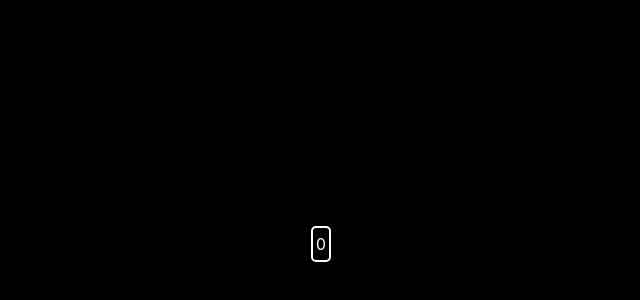
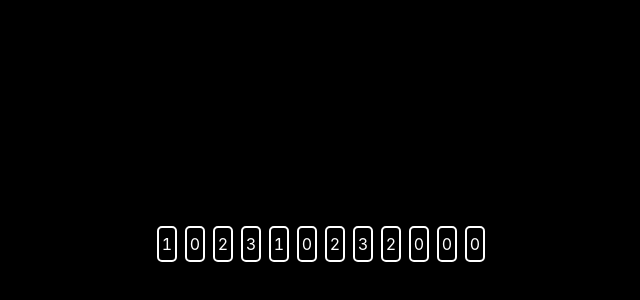
Before and after one commit to zlxiao97/demo-number-scroll, a React app in the folder src/: page / in a window 1280 px wide. Shown: the part 156-456 px from the top of the page, without its empty margins (319-959 px from the left). Built offline with nearby package versions, Linux system fonts and the light colour scheme; the HTML template or start-up script is replaced by a standard one.

Commit message:
step7： 支持多位数

```diff
--- a/src/components/NumberScroll/NumberScrollItem.js
+++ b/src/components/NumberScroll/NumberScrollItem.js
@@ -12,7 +12,7 @@ const NumberScrollItem = (props) => {
     .concat(0)
   return (
     <div className='number-scroll__stage' ref={ref}>
-      <div className='number-scroll__gimmick' data-value={0}>
+      <div className='number-scroll__gimmick' data-value={props.value}>
         {numbers.map((number) => (
           <div key={uuidV4()}>{number}</div>
         ))}
--- a/src/components/NumberScroll/index.js
+++ b/src/components/NumberScroll/index.js
@@ -1,12 +1,17 @@
 import React from 'react'
-import PropTypes from "prop-types";
+import PropTypes from 'prop-types'
+import { v4 as uuidV4 } from "uuid";
 import NumberScrollItem from './NumberScrollItem'
 import './number-scroll.css'
 
-const NumberScroll = () => {
+const NumberScroll = (props) => {
+  const numbers = String(props.number).split('')
+
   return (
     <div className='number-scroll'>
-      <NumberScrollItem />
+      {numbers.map((item) => (
+        <NumberScrollItem key={uuidV4()} value={+item} />
+      ))}
     </div>
   )
 }
--- a/src/components/NumberScroll/number-scroll.css
+++ b/src/components/NumberScroll/number-scroll.css
@@ -9,3 +9,8 @@
   border-radius: 5px;
   overflow: hidden;
 }
+
+.number-scroll {
+  display: flex;
+  column-gap: 0.5rem;
+}
```
